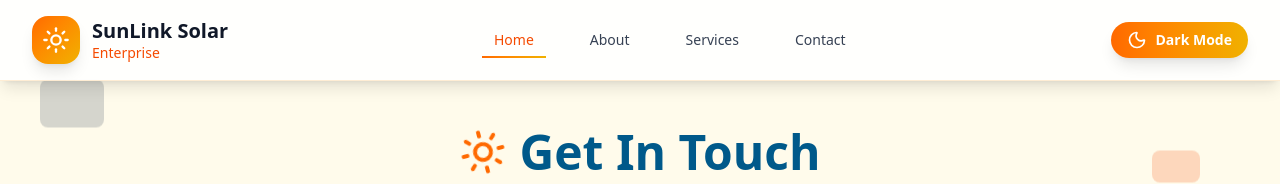
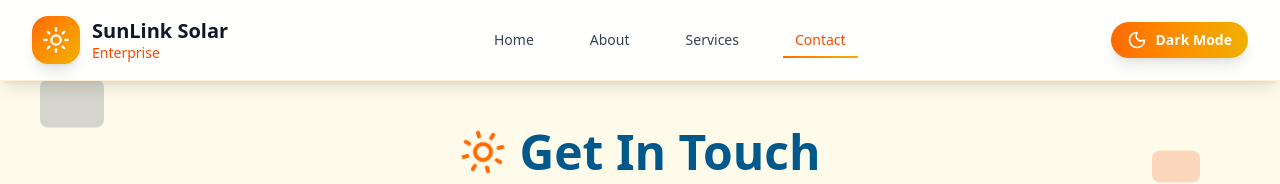
Before and after one commit to Just-creator1234/New-solar, a Next.js app: page /contact in a window 1280 px wide. Shown: the top 184 px of the page. Built offline with nearby package versions, Linux system fonts and the light colour scheme.

Commit message:
Fix the navbar

```diff
--- a/components/NavbarNew.jsx
+++ b/components/NavbarNew.jsx
@@ -1,12 +1,157 @@
+// "use client";
+// import { useRef, useState, useEffect } from "react";
+// import { Sun, Moon } from "lucide-react";
+
+// const NavbarNew = () => {
+//   const navRef = useRef(null);
+//   const [isDark, setIsDark] = useState(false);
+//   const [menuOpen, setMenuOpen] = useState(false);
+//   const [activeSection, setActiveSection] = useState("home");
+
+//   const navItems = [
+//     { name: "Home", href: "/" },
+//     { name: "About", href: "/About" },
+//     { name: "Services", href: "#services" },
+//     { name: "Contact", href: "/contact" },
+//   ];
+
+//   // Initial theme load
+//   useEffect(() => {
+//     const storedTheme = localStorage.getItem("theme");
+//     const prefersDark = window.matchMedia("(prefers-color-scheme: dark)").matches;
+//     if (storedTheme === "dark" || (!storedTheme && prefersDark)) {
+//       document.documentElement.classList.add("dark");
+//       setIsDark(true);
+//     } else {
+//       document.documentElement.classList.remove("dark");
+//       setIsDark(false);
+//     }
+//   }, []);
+
+//   const handleThemeToggle = () => {
+//     setIsDark((prev) => {
+//       const next = !prev;
+//       document.documentElement.classList.toggle("dark", next);
+//       localStorage.setItem("theme", next ? "dark" : "light");
+//       return next;
+//     });
+//   };
+
+//   const handleNavClick = (href, name) => {
+//     setActiveSection(name.toLowerCase());
+//     setMenuOpen(false);
+//     document.querySelector(href)?.scrollIntoView({ behavior: "smooth" });
+//   };
+
+//   return (
+//     <nav
+//       ref={navRef}
+//       className="fixed top-0 left-0 w-full z-50 bg-white/90 dark:bg-gray-900/90 backdrop-blur-md shadow-lg border-b border-orange-100 dark:border-gray-800 transition-all duration-500"
+//     >
+//       <div className="max-w-7xl mx-auto px-4 sm:px-6 lg:px-8 flex justify-between items-center h-16 lg:h-20">
+//         {/* Logo */}
+//         <a
+//           href="#home"
+//           className="flex items-center gap-3 group transition-transform duration-300 hover:scale-105"
+//         >
+//           <div className="w-12 h-12 bg-gradient-to-br from-orange-500 to-yellow-500 rounded-2xl flex items-center justify-center shadow-lg dark:shadow-orange-800/30 group-hover:shadow-orange-500/25 transition-all duration-300">
+//             <Sun className="w-7 h-7 text-white group-hover:rotate-180 transition-transform duration-500" />
+//           </div>
+//           <div className="hidden sm:block">
+//             <h1 className="text-xl font-bold text-gray-900 dark:text-white leading-tight">
+//               SunLink Solar
+//             </h1>
+//             <p className="text-sm text-orange-600 dark:text-orange-300 font-medium">
+//               Enterprise
+//             </p>
+//           </div>
+//         </a>
+
+//         {/* Desktop Navigation */}
+//         <div className="hidden lg:flex items-center space-x-8">
+//           {navItems.map((item) => (
+//             <a
+//               key={item.name}
+//               href={item.href}
+//               onClick={() => handleNavClick(item.href, item.name)}
+//               className={`relative px-3 py-2 text-sm font-medium transition-all duration-300 group ${
+//                 activeSection === item.name.toLowerCase()
+//                   ? "text-orange-600 dark:text-orange-400"
+//                   : "text-gray-700 dark:text-gray-300 hover:text-orange-600 dark:hover:text-orange-400"
+//               }`}
+//             >
+//               {item.name}
+//               <span
+//                 className={`absolute bottom-0 left-0 w-full h-0.5 bg-gradient-to-r from-orange-500 to-yellow-500 transform origin-left transition-all duration-300 ${
+//                   activeSection === item.name.toLowerCase()
+//                     ? "scale-x-100"
+//                     : "scale-x-0 group-hover:scale-x-100"
+//                 }`}
+//               />
+//             </a>
+//           ))}
+//         </div>
+
+//         {/* Right: Theme Toggle + Mobile Menu Button */}
+//         <div className="flex items-center gap-4">
+//           {/* Theme Toggle (always visible) */}
+//           <button
+//             onClick={handleThemeToggle}
+//             className="flex items-center gap-2 px-4 py-2 rounded-full font-semibold shadow-lg transition-all duration-300 hover:scale-105 hover:shadow-xl bg-gradient-to-r from-orange-500 to-yellow-500 text-white"
+//             aria-label="Toggle theme"
+//           >
+//             {isDark ? <Sun className="w-5 h-5" /> : <Moon className="w-5 h-5" />}
+//             <span className="text-sm hidden sm:inline">
+//               {isDark ? "Light" : "Dark"} Mode
+//             </span>
+//           </button>
+
+//           {/* Mobile Menu Button (only on small screens) */}
+//           <button
+//             onClick={() => setMenuOpen(!menuOpen)}
+//             className="text-orange-600 dark:text-orange-300 text-2xl lg:hidden"
+//             aria-label="Toggle menu"
+//           >
+//             ☰
+//           </button>
+//         </div>
+//       </div>
+
+//       {/* Mobile Nav Menu */}
+//       {menuOpen && (
+//         <div className="lg:hidden bg-white dark:bg-gray-900 border-t border-orange-100 dark:border-gray-800 shadow-md py-4 px-6 flex flex-col space-y-4">
+//           {navItems.map((item) => (
+//             <a
+//               key={item.name}
+//               href={item.href}
+//               onClick={() => handleNavClick(item.href, item.name)}
+//               className={`text-sm font-medium transition-all ${
+//                 activeSection === item.name.toLowerCase()
+//                   ? "text-orange-600 dark:text-orange-400"
+//                   : "text-gray-700 dark:text-gray-300 hover:text-orange-600 dark:hover:text-orange-400"
+//               }`}
+//             >
+//               {item.name}
+//             </a>
+//           ))}
+//         </div>
+//       )}
+//     </nav>
+//   );
+// };
+
+// export default NavbarNew;
+
 "use client";
 import { useRef, useState, useEffect } from "react";
+import { usePathname } from "next/navigation";
 import { Sun, Moon } from "lucide-react";
 
 const NavbarNew = () => {
   const navRef = useRef(null);
   const [isDark, setIsDark] = useState(false);
   const [menuOpen, setMenuOpen] = useState(false);
-  const [activeSection, setActiveSection] = useState("home");
+  const pathname = usePathname();
 
   const navItems = [
     { name: "Home", href: "/" },
@@ -15,7 +160,6 @@ const NavbarNew = () => {
     { name: "Contact", href: "/contact" },
   ];
 
-  // Initial theme load
   useEffect(() => {
     const storedTheme = localStorage.getItem("theme");
     const prefersDark = window.matchMedia("(prefers-color-scheme: dark)").matches;
@@ -37,10 +181,17 @@ const NavbarNew = () => {
     });
   };
 
-  const handleNavClick = (href, name) => {
-    setActiveSection(name.toLowerCase());
+  const isActive = (href) => {
+    if (href === "/") return pathname === "/";
+    if (href.startsWith("#")) return false;
+    return pathname.toLowerCase().startsWith(href.toLowerCase());
+  };
+
+  const handleNavClick = (href) => {
     setMenuOpen(false);
-    document.querySelector(href)?.scrollIntoView({ behavior: "smooth" });
+    if (href.startsWith("#")) {
+      document.querySelector(href)?.scrollIntoView({ behavior: "smooth" });
+    }
   };
 
   return (
@@ -51,7 +202,7 @@ const NavbarNew = () => {
       <div className="max-w-7xl mx-auto px-4 sm:px-6 lg:px-8 flex justify-between items-center h-16 lg:h-20">
         {/* Logo */}
         <a
-          href="#home"
+          href="/"
           className="flex items-center gap-3 group transition-transform duration-300 hover:scale-105"
         >
           <div className="w-12 h-12 bg-gradient-to-br from-orange-500 to-yellow-500 rounded-2xl flex items-center justify-center shadow-lg dark:shadow-orange-800/30 group-hover:shadow-orange-500/25 transition-all duration-300">
@@ -67,15 +218,15 @@ const NavbarNew = () => {
           </div>
         </a>
 
-        {/* Desktop Navigation */}
+        {/* Desktop Nav */}
         <div className="hidden lg:flex items-center space-x-8">
           {navItems.map((item) => (
             <a
               key={item.name}
               href={item.href}
-              onClick={() => handleNavClick(item.href, item.name)}
+              onClick={() => handleNavClick(item.href)}
               className={`relative px-3 py-2 text-sm font-medium transition-all duration-300 group ${
-                activeSection === item.name.toLowerCase()
+                isActive(item.href)
                   ? "text-orange-600 dark:text-orange-400"
                   : "text-gray-700 dark:text-gray-300 hover:text-orange-600 dark:hover:text-orange-400"
               }`}
@@ -83,7 +234,7 @@ const NavbarNew = () => {
               {item.name}
               <span
                 className={`absolute bottom-0 left-0 w-full h-0.5 bg-gradient-to-r from-orange-500 to-yellow-500 transform origin-left transition-all duration-300 ${
-                  activeSection === item.name.toLowerCase()
+                  isActive(item.href)
                     ? "scale-x-100"
                     : "scale-x-0 group-hover:scale-x-100"
                 }`}
@@ -92,9 +243,9 @@ const NavbarNew = () => {
           ))}
         </div>
 
-        {/* Right: Theme Toggle + Mobile Menu Button */}
+        {/* Right Actions */}
         <div className="flex items-center gap-4">
-          {/* Theme Toggle (always visible) */}
+          {/* Theme toggle */}
           <button
             onClick={handleThemeToggle}
             className="flex items-center gap-2 px-4 py-2 rounded-full font-semibold shadow-lg transition-all duration-300 hover:scale-105 hover:shadow-xl bg-gradient-to-r from-orange-500 to-yellow-500 text-white"
@@ -106,7 +257,7 @@ const NavbarNew = () => {
             </span>
           </button>
 
-          {/* Mobile Menu Button (only on small screens) */}
+          {/* Mobile menu toggle */}
           <button
             onClick={() => setMenuOpen(!menuOpen)}
             className="text-orange-600 dark:text-orange-300 text-2xl lg:hidden"
@@ -117,16 +268,16 @@ const NavbarNew = () => {
         </div>
       </div>
 
-      {/* Mobile Nav Menu */}
+      {/* Mobile Menu */}
       {menuOpen && (
         <div className="lg:hidden bg-white dark:bg-gray-900 border-t border-orange-100 dark:border-gray-800 shadow-md py-4 px-6 flex flex-col space-y-4">
           {navItems.map((item) => (
             <a
               key={item.name}
               href={item.href}
-              onClick={() => handleNavClick(item.href, item.name)}
+              onClick={() => handleNavClick(item.href)}
               className={`text-sm font-medium transition-all ${
-                activeSection === item.name.toLowerCase()
+                isActive(item.href)
                   ? "text-orange-600 dark:text-orange-400"
                   : "text-gray-700 dark:text-gray-300 hover:text-orange-600 dark:hover:text-orange-400"
               }`}
```
